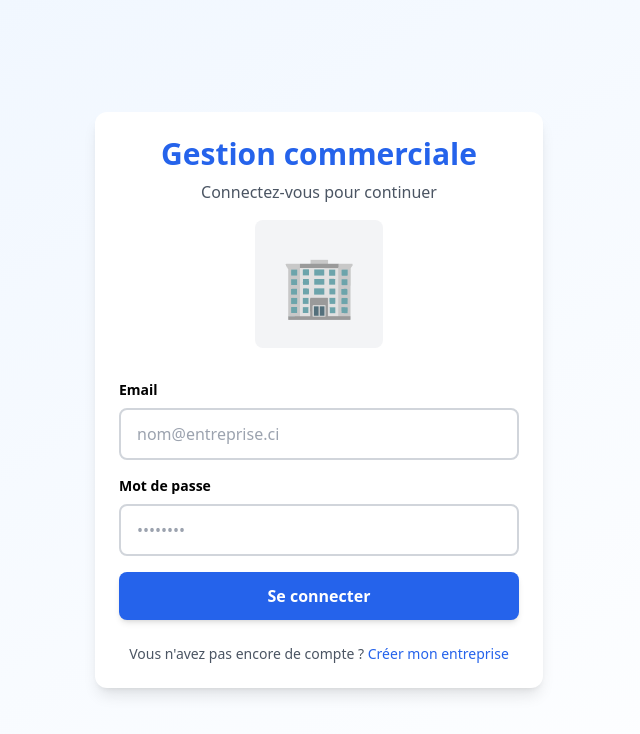
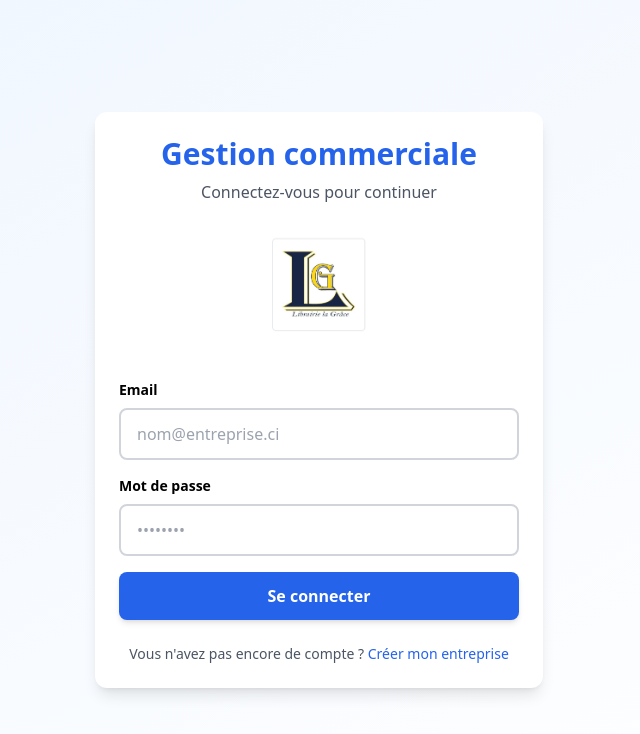
Before and after one commit to kkonanjeanluc2-debug/Gs_com, a Vue app: page / in a window 1280 px wide. Shown: the top 734 px of the page, without its empty margins (321-961 px from the left). Built offline with nearby package versions, Linux system fonts and the light colour scheme; no server answers; the database is empty.

Commit message:
Updated LoginForm.vue

```diff
--- a/src/components/LoginForm.vue
+++ b/src/components/LoginForm.vue
@@ -55,17 +55,10 @@ onMounted(async () => {
         <h1 class="text-3xl font-bold text-primary mb-2">{{ companyName }}</h1>
         <p class="text-gray-600 mb-4">Connectez-vous pour continuer</p>
         <img
-          v-if="companyLogo"
-          :src="companyLogo"
+          :src="companyLogo || '/image copy copy.png'"
           :alt="companyName"
           class="mx-auto w-32 h-32 object-contain"
         />
-        <div
-          v-else
-          class="mx-auto w-32 h-32 flex items-center justify-center text-6xl bg-gray-100 rounded-lg"
-        >
-          🏢
-        </div>
       </div>
 
       <form @submit.prevent="handleLogin" class="space-y-4">
```
